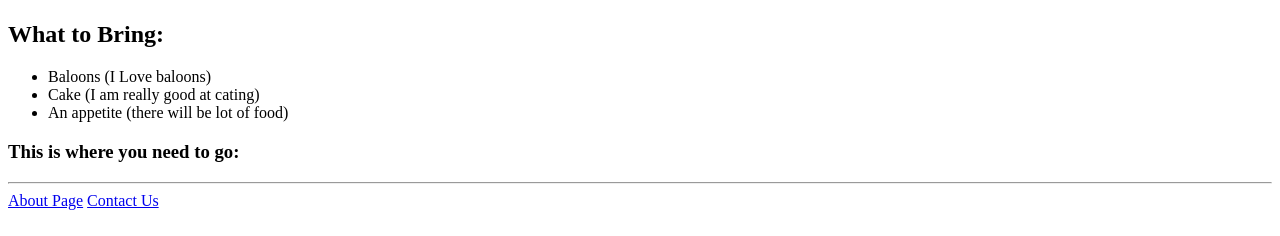
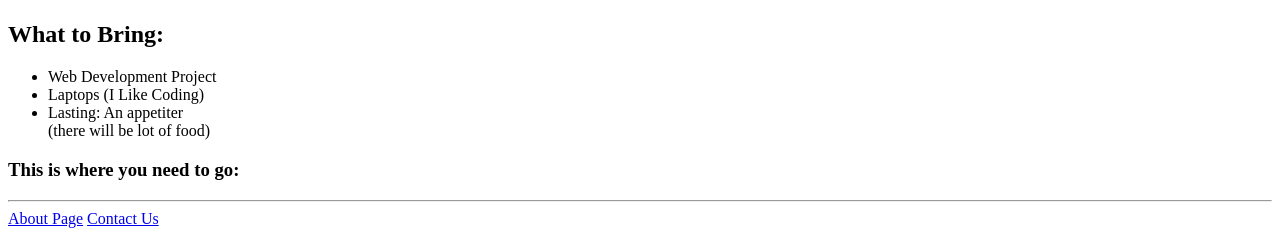
Before and after one commit to EmmanuelGbandawa-hub/html-portfolio, a plain HTML site: page index.html in a window 1280 px wide. Shown: the part 1035-1271 px from the top of the page. Drawn offline with Linux system fonts and the light colour scheme.

Commit message:
Update index.html

```diff
--- a/index.html
+++ b/index.html
@@ -28,9 +28,9 @@
 <img src="https://raw.githubusercontent.com/appbrewery/webdev/main/birthday-cake3.4.jpeg" alt="Birthday Invitation">
 <h2>What to Bring:</h2>
 <ul>
-    <li>Baloons (I Love baloons)</li>
-    <li>Cake (I am really good at cating)</li>
-    <li>An appetite (there will be lot of food)</li>
+    <li>Web Development Project</li>
+    <li>Laptops (I Like Coding)</li>
+    <li>Lasting: An appetiter <br /> (there will be lot of food)</li>
 </ul>
 
 <h3>This is where you need to go:</h3>
@@ -40,16 +40,3 @@
 <a href="./public/contact.html">Contact Us</a>
 </body>
 </html>
-<!-- TODO 2: Add Your previous projects' HTML into the public folder -->
-
-<!-- TODO 3: Take screenshots of your project previews and add the images to the images folder -->
-
-<!-- TODO 4: Add titles/subtitles etc. -->
-
-<!-- TODO 5: Add a link to the project pages -->
-
-<!-- TODO 6: Add images to show the project previews
-HINT for TODO 6: You can use the height attribute set to 200 to make the image smaller:
-https://developer.mozilla.org/en-US/docs/Web/HTML/Element/img#attr-height -->
-
-<!-- TODO 7: Add the Contact Me and About Me page links -->
```
